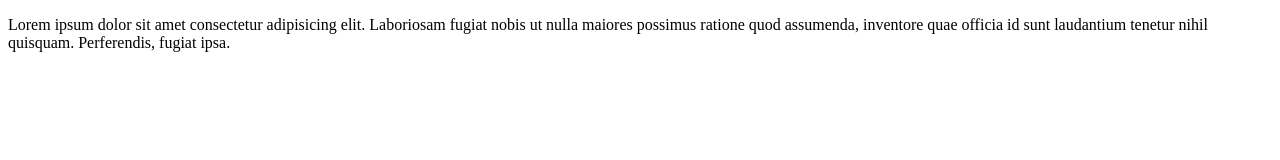
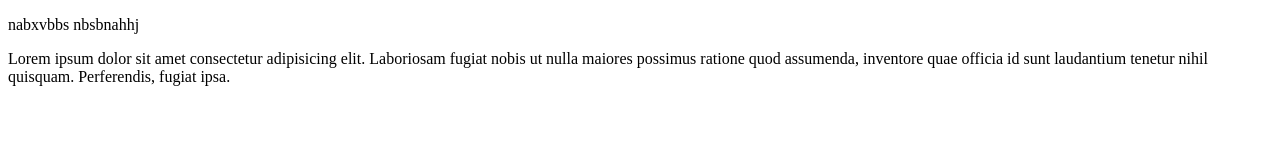
Before and after one commit to kaustubh309/gitbeginner, a plain HTML site: page index.html in a window 1280 px wide. Drawn offline with Linux system fonts and the light colour scheme.

Commit message:
Update index.html

```diff
--- a/index.html
+++ b/index.html
@@ -7,6 +7,7 @@
     <title>Document</title>
 </head>
 <body>
+    <p>nabxvbbs nbsbnahhj<p>
     <p>Lorem ipsum dolor sit amet consectetur adipisicing elit. Laboriosam fugiat nobis ut nulla maiores possimus ratione quod assumenda, inventore quae officia id sunt laudantium tenetur nihil quisquam. Perferendis, fugiat ipsa.</p>
 </body>
 </html>
```
